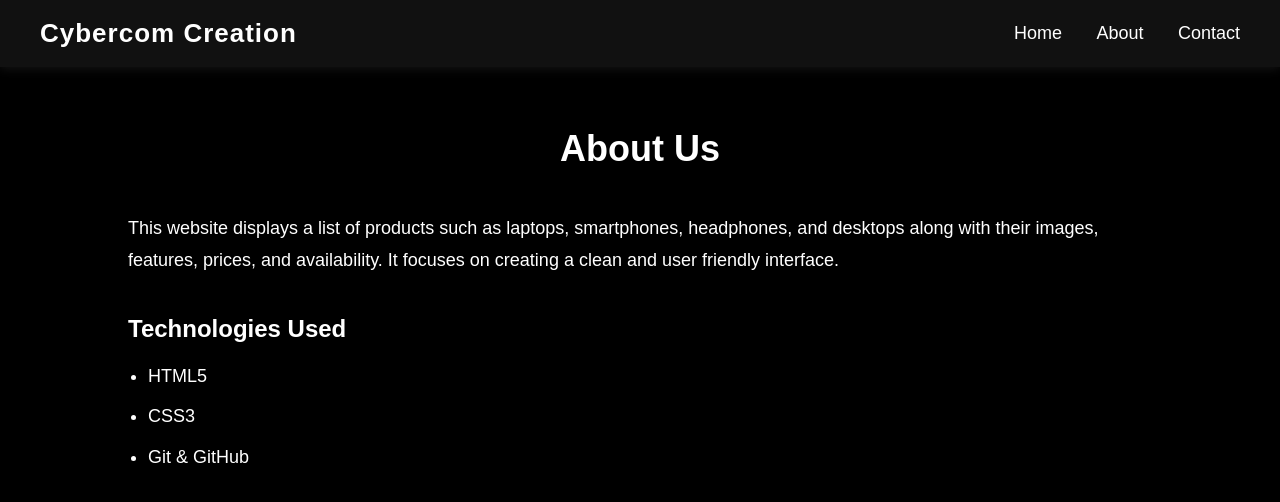
After one commit to valay30/cybercom-internship, a PHP site: page /about.html in a window 1280 px wide. The commit adds this page. Shown: the top 502 px of the page. Run offline with PHP 8.4, Linux system fonts and the light colour scheme.

Commit message:
day 03 changes

```diff
--- /dev/null
+++ b/Day 03/about.html
@@ -0,0 +1,37 @@
+<!DOCTYPE html>
+<html lang="en">
+<head>
+    <meta charset="UTF-8">
+    <meta name="viewport" content="width=device-width, initial-scale=1.0">
+    <title>About Us</title>
+    <link rel="stylesheet" href="style.css">
+</head>
+<body>
+
+    <header class="navbar">
+        <div class="logo">Cybercom Creation</div>
+        <nav class="menu">
+            <a href="index.html">Home</a>
+            <a href="about.html">About</a>
+            <a href="contact.html">Contact</a>
+        </nav>
+    </header>
+
+    <section class="about-section">
+        <h1>About Us</h1>
+        <p>
+            This website displays a list of products such as laptops, smartphones, headphones,
+            and desktops along with their images, features, prices, and availability.
+            It focuses on creating a clean and user friendly interface.
+        </p>
+
+        <h2>Technologies Used</h2>
+        <ul>
+            <li>HTML5</li>
+            <li>CSS3</li>
+            <li>Git & GitHub</li>
+        </ul>
+    </section>
+
+</body>
+</html>
--- a/Day 03/style.css
+++ b/Day 03/style.css
@@ -77,11 +77,8 @@ body{
 }
 
 .product_table img {
-    width: 150px;
-    height: 150px;
-    background-color: #fff;
-    padding: 10px;
-    border-radius: 12px;
+    width: 200px;
+    height: 200px;
 }
 
 .product_table ul{
@@ -106,3 +103,48 @@ body{
     color: white;
     font-size: 18px;
 }
+
+
+
+
+
+
+
+
+
+
+
+
+
+
+.about-section {
+    width: 80%;
+    margin: 50px auto;
+    line-height: 1.8;
+}
+
+.about-section h1 {
+    text-align: center;
+    font-size: 36px;
+    margin-bottom: 30px;
+}
+
+.about-section h2 {
+    margin-top: 30px;
+    margin-bottom: 10px;
+    font-size: 24px;
+}
+
+.about-section p {
+    font-size: 18px;
+    margin-bottom: 20px;
+}
+
+.about-section ul {
+    margin-left: 20px;
+}
+
+.about-section ul li {
+    font-size: 18px;
+    margin-bottom: 8px;
+}
```
Also changed, not shown: Day 03/day03_practice.css (added, +13 -0 lines), Day 03/day03_practice.html (added, +15 -0 lines), Day 03/index.html (+17 -2 lines), Portfolio/skills.html (deleted, +0 -49 lines), Day 03/images/pixel.jpg (added), Day 03/products.html (deleted).
